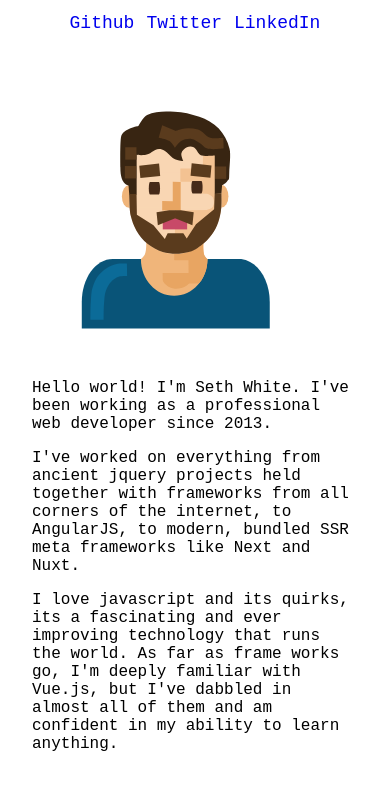
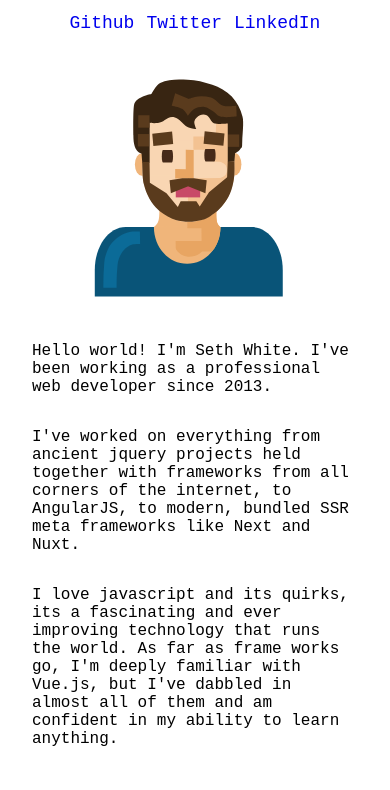
Before and after one commit to hyrumwhite/portfolio, a plain HTML site: page public/index.html in a window 390 px wide. Shown: the part 46-836 px from the top of the page. Drawn offline with Linux system fonts and the light colour scheme.

Commit message:
fixes to mobile mode

```diff
--- a/public/global.css
+++ b/public/global.css
@@ -61,9 +61,16 @@ main {
 	margin: -32px;
 }
 @media screen and (max-width: 480px) {
+	.text-body {
+		display: flex;
+		flex-direction: column;
+	}
 	.author {
 		float: unset;
 		margin:0px;
+		align-self: center;
+		margin-top: -1rem;
+		margin-bottom: -1rem;
 	}
 }
 
--- a/public/index.html
+++ b/public/index.html
@@ -27,8 +27,8 @@
 		</header>
 		<main id="main-outlet" class="column">
 			<div class="text-body">
+				<img src="./me.svg" class="author" alt="a vector img representation of seth white" />
 				<p class="about-me">
-					<img src="./me.svg" class="author" alt="a vector img representation of seth white" />
 					Hello world! I'm Seth White. I've been working as a professional web developer since 2013.
 					<p>
 						I've worked on everything from ancient jquery projects held together with frameworks from all corners of the internet, to AngularJS, to modern, bundled SSR meta frameworks like Next and Nuxt.
```
